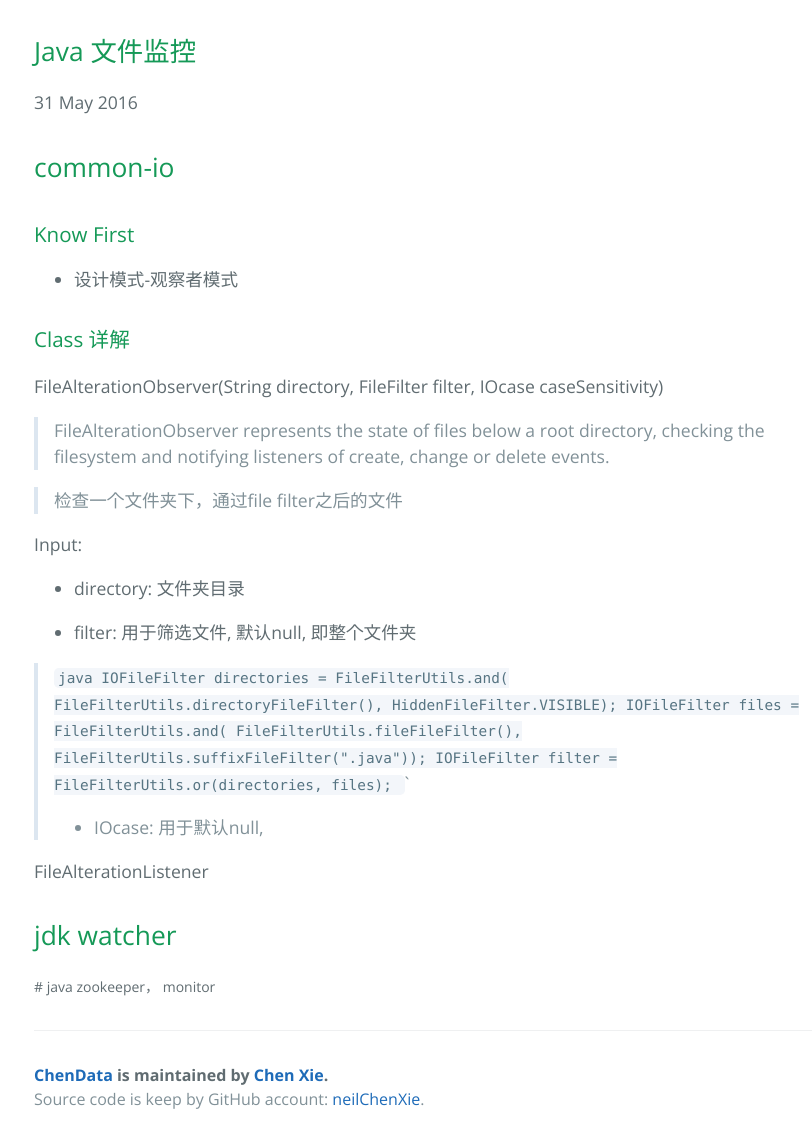
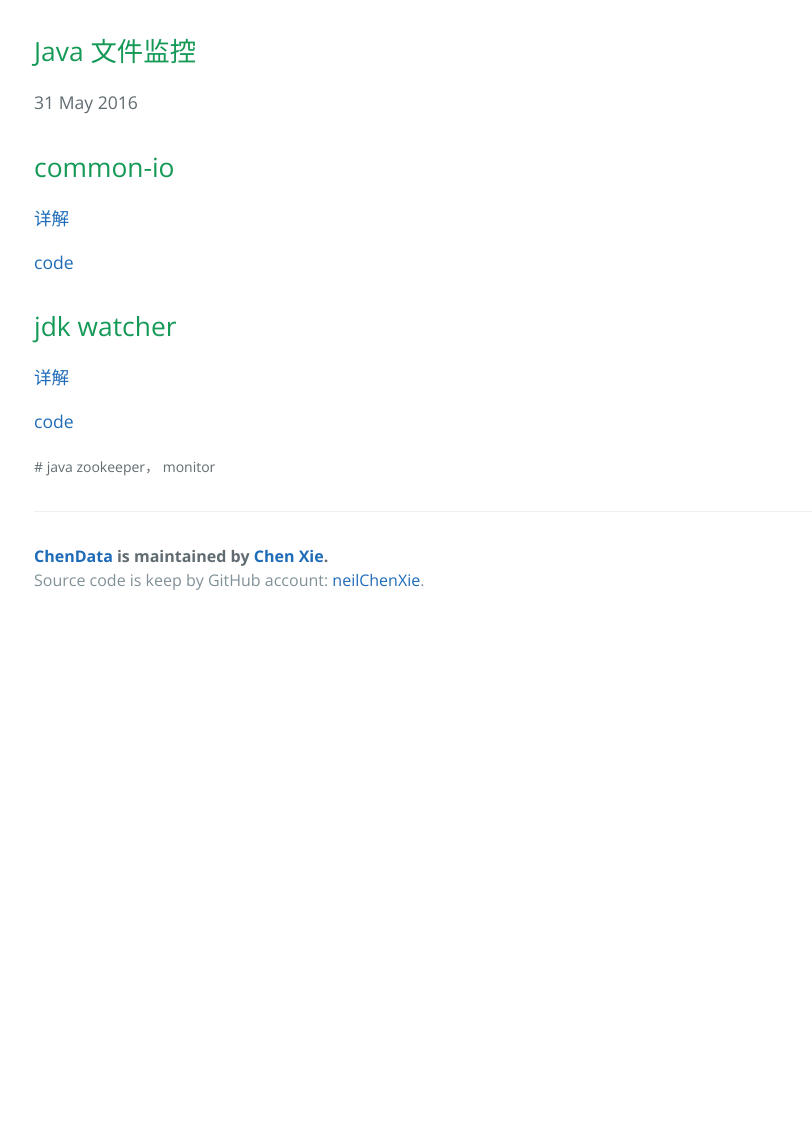
Before and after one commit to neilChenXie/ChenData, a Jekyll site: the page built from _posts/cluster_manage/config_sync/2016-05-31-file_monitor.md, in a window 1280 px wide. Shown: the whole page, without its empty margins (190-1002 px from the left). Built offline with Jekyll 4.4.1, drawn with Linux system fonts in a browser that asks for light colours; after the commit the page ends 900 px from its top, so only the background shows below that.

Commit message:
modified:   _posts/cluster_manage/config_sync/2016-05-31-file_monitor.md

````diff
--- a/_posts/cluster_manage/config_sync/2016-05-31-file_monitor.md
+++ b/_posts/cluster_manage/config_sync/2016-05-31-file_monitor.md
@@ -8,35 +8,12 @@ tags: [java, zookeeper， monitor]
 
 ## common-io
 
-### Know First
+[详解](http://chen-node.com/ChenJava/packages/common-io)
 
-* 设计模式-观察者模式
-
-### Class 详解
-
-FileAlterationObserver(String directory, FileFilter filter, IOcase caseSensitivity)
-
-> FileAlterationObserver represents the state of files below a root directory, checking the filesystem and notifying listeners of create, change or delete events.
-
-> 检查一个文件夹下，通过file filter之后的文件
-
-Input:
-
-* directory: 文件夹目录
-
-* filter: 用于筛选文件, 默认null, 即整个文件夹
-
-> ``java
-IOFileFilter directories = FileFilterUtils.and(
-                              FileFilterUtils.directoryFileFilter(),
-                              HiddenFileFilter.VISIBLE);
-IOFileFilter files = FileFilterUtils.and(
-                              FileFilterUtils.fileFileFilter(),
-                              FileFilterUtils.suffixFileFilter(".java"));
-IOFileFilter filter = FileFilterUtils.or(directories, files);
-```
-* IOcase: 用于默认null,
-
-FileAlterationListener
+[code]()
 
 ## jdk watcher
+
+[详解]()
+
+[code]()
````
